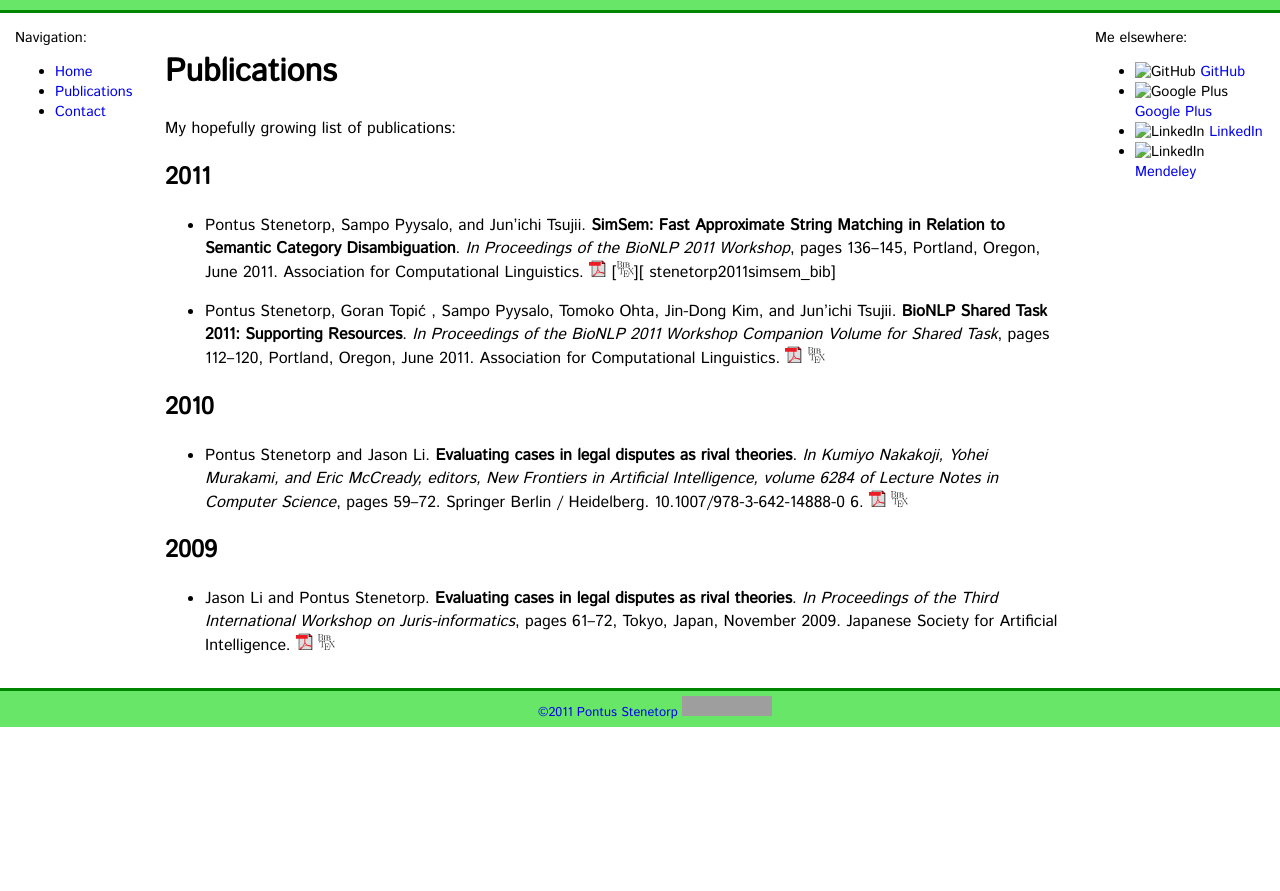
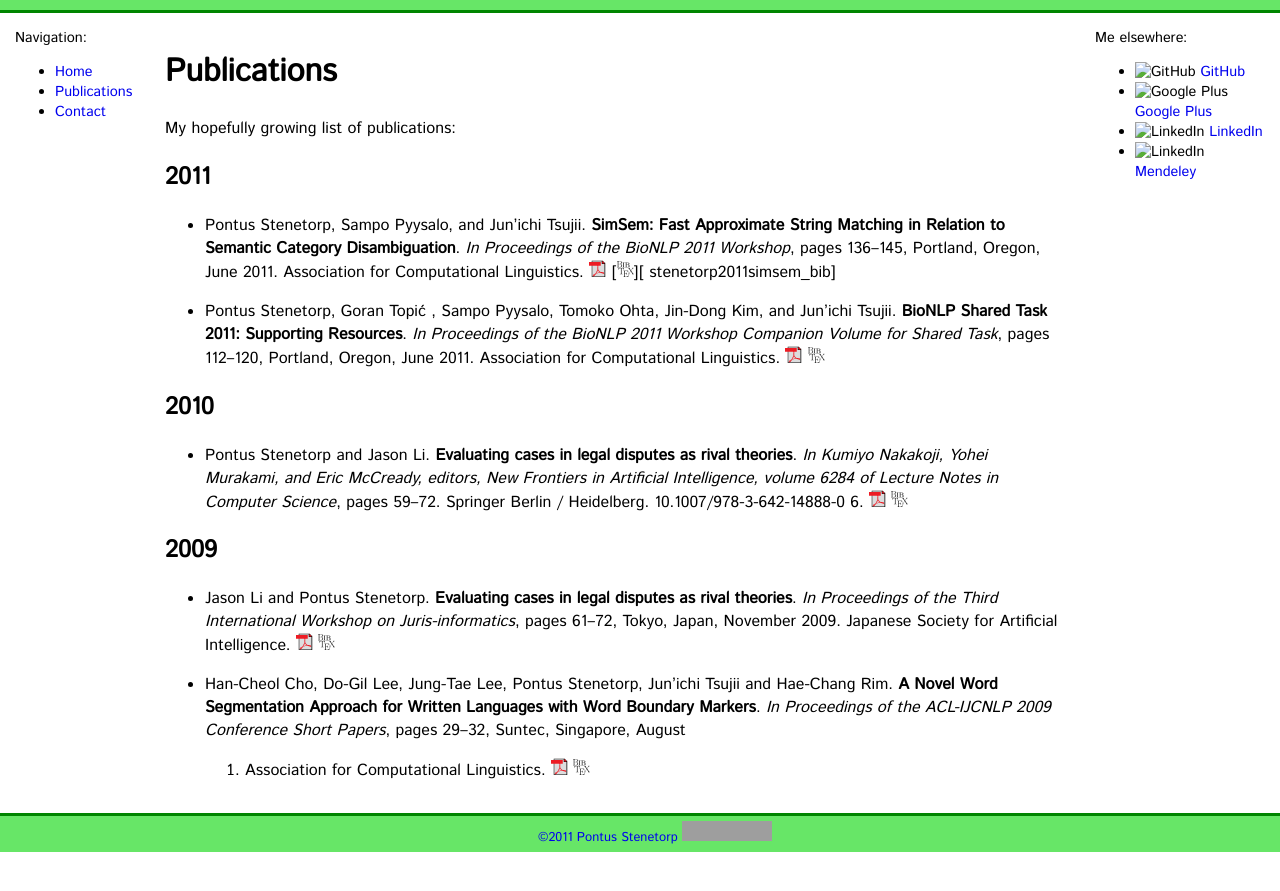
Before and after one commit to gbouchar/ninjin.github.io, a Jekyll site: the page built from publications.md, in a window 1280 px wide. Shown: the top 891 px of the page. Built offline with Jekyll 4.4.1, drawn with Linux system fonts in a browser that asks for light colours; some web fonts are replaced; Markdown is read by kramdown in place of the engine named in the settings; grey boxes are pictures that could not be loaded.

Commit message:
Added Han-Cheol's short-paper that he put me on.

```diff
--- a/publications.md
+++ b/publications.md
@@ -40,6 +40,13 @@ My hopefully growing list of publications:
     Society for Artificial Intelligence. [![PDF][pdf_icon]][li2009evaluating]
     [![BibTeX][bibtex_icon]][li2009evaluating_bib]
 
+* Han-Cheol Cho, Do-Gil Lee, Jung-Tae Lee, Pontus Stenetorp, Jun’ichi Tsujii
+    and Hae-Chang Rim. **A Novel Word Segmentation Approach for Written
+    Languages with Word Boundary Markers**. *In Proceedings of the ACL-IJCNLP
+    2009 Conference Short Papers*, pages 29–32, Suntec, Singapore, August
+    2009. Association for Computational Linguistics. [![PDF][pdf_icon]
+    ][cho2009novel] [![BibTeX][bibtex_icon]][cho2009novel_bib]
+
 <!-- Publication and BibTeX links -->
 [stenetorp2011simsem]: http://aclweb.org/anthology-new/W/W11/W11-0218.pdf
 [stenetorp2011simsem_bib]: http://aclweb.org/anthology-new/W/W11/W11-0218.bib
```
Also changed, not shown: other parts of publications.md (+2 -0 lines).
